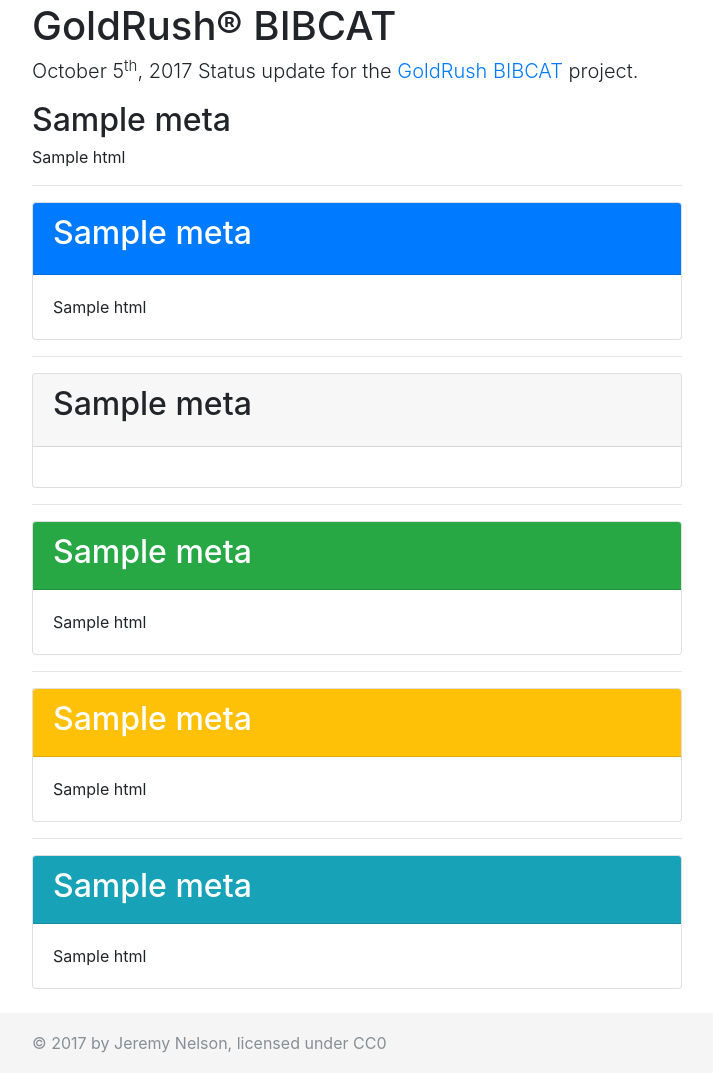
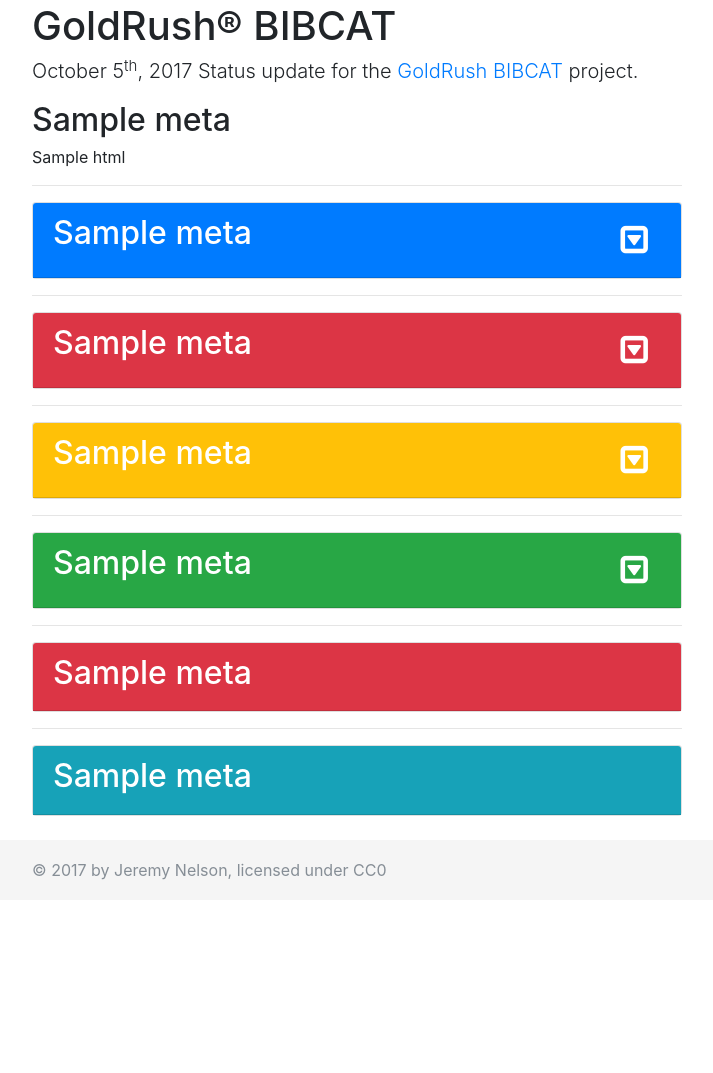
Before and after one commit to jermnelson/prospector-cat-ref, a Flask app: template templates/prospector-cat-ref/index.html in a window 1280 px wide. Shown: the whole page, without its empty margins (283-996 px from the left). After the commit the page ends 880 px from the top, so only its background shows below. Run offline with Flask 2, Linux system fonts and the light colour scheme; the template is opened without the code that fills it: most values are stand-ins (such as "Sample title", 1, 10 or a date in 2020); some libraries are stand-ins or nearby versions.

Commit message:
morning content additions

```diff
--- a/templates/prospector-cat-ref/bml-1-dialogs.html
+++ b/templates/prospector-cat-ref/bml-1-dialogs.html
@@ -184,9 +184,12 @@
 }
 </code></pre>
 
-        <h3>HTML View</h3>
+        <h3>Initial HTML View</h3>
         <img src="{{ url_for('static', filename="img/bm1-html-view.png") }}" style="width: 640px"
-             class="img-thumbnail" alt="Example view of HTML View for BML iteration #1">
+             class="img-thumbnail" alt="Example view of Initial HTML View for BML iteration #1">
+        <h3>Final HTML View</h3>
+        <img src="{{ url_for('static', filename="img/bml-1-html-2-view.png") }}" style="width: 640px"
+             class="img-thumbnail" alt="Example of view of Final HTML View for BML iteration #1">
       </div>
       <div class="modal-footer">
         <button type="button" class="btn btn-secondary" data-dismiss="modal">Close</button>
--- a/templates/prospector-cat-ref/index.html
+++ b/templates/prospector-cat-ref/index.html
@@ -34,9 +34,13 @@
         <hr>
         <div class="card">
             <div class="card-header bg-primary text-white">
-                <h2 class="card-title">{{ pages.get('bml-basics').meta.title }}</h2>
+                <h2 class="card-title">{{ pages.get('bml-basics').meta.title }}
+                    <a href="#" onclick="$('#bml-basics-body').toggleClass('collapse')"
+                       class="btn btn-small text-white pull-right"><i class="fa fa-caret-square-o-down fa-2x"
+                       aria-hidden="true"></i></a>
+                </h2>
             </div>
-            <div class="card-body">
+            <div class="card-body collapse" id="bml-basics-body">
                 <p class="card-text">
                 {{ pages.get('bml-basics').html|safe }}
                 </p>
@@ -44,28 +48,50 @@
         </div>
         <hr>
         <div class="card">
-            <div class="card-header">
-                <h2 class="card-title">{{ pages.get('bml-1-build').meta.title }}</h2>
+            <div class="card-header bg-danger text-white">
+                <h2 class="card-title">{{ pages.get('bml-1-build').meta.title }}
+                    <a href="#" onclick="$('#bml-1-build-body').toggleClass('collapse')"
+                       class="btn btn-small text-white pull-right"><i class="fa fa-caret-square-o-down fa-2x"
+                       aria-hidden="true"></i></a>
+                </h2>
             </div>
-            <div class="card-body">
+            <div class="card-body collapse" id="bml-1-build-body">
                 <p class="card-text"{{ pages.get('bml-1-build').html|safe }}</p>
             </div>
         </div>
         <hr>
         <div class="card">
+            <div class="card-header bg-warning text-white">
+                <h2 class="card-title">{{ pages.get('bml-1-measure').meta.title }}
+                    <a href="#" onclick="$('#bml-1-measure-body').toggleClass('collapse')"
+                       class="btn btn-small text-white pull-right"><i class="fa fa-caret-square-o-down fa-2x"
+                       aria-hidden="true"></i></a>
+                </h2>
+            </div>
+            <div class="card-body collapse" id="bml-1-measure-body">
+                <p class="card-text"{{ pages.get('bml-1-measure').html|safe }}</p>
+            </div>
+        </div>
+
+        <hr>
+        <div class="card">
             <div class="card-header bg-success text-white">
-                <h2>{{ pages.get('bml-1-learning').meta.title }}</h2>
+                <h2>{{ pages.get('bml-1-learning').meta.title }}
+                    <a href="#" onclick="$('#bml-1-learn-body').toggleClass('collapse')"
+                       class="btn btn-small text-white pull-right"><i class="fa fa-caret-square-o-down fa-2x"
+                       aria-hidden="true"></i></a>
+                </h2>
             </div>
-            <div class="card-body">
+            <div class="card-body collapse" id="bml-1-learn-body">
             {{ pages.get('bml-1-learning').html|safe }}
             </div>
         </div>
         <hr>
         <div class="card">
-            <div class="card-header bg-warning text-white">
+            <div class="card-header bg-danger text-white">
                 <h2>{{ pages.get('bml-2-build').meta.title }}</h2>
             </div>
-            <div class="card-body">
+            <div class="card-body collapse">
                 <p class="card-text">{{ pages.get('bml-2-build').html|safe }}</p>
             </div>
         </div>
@@ -74,7 +100,7 @@
             <div class="card-header bg-info text-white">
                 <h2>{{ pages.get('bml-2-measure').meta.title }}</h2>
             </div>
-            <div class="card-body">
+            <div class="card-body collapse">
                 <p class="card-text">{{ pages.get('bml-2-measure').html|safe }}</p>
             </div>
         </div>
```
Also changed, not shown: pages/bml-1-build.md (+2 -2 lines), pages/bml-1-learning.md (+1 -1 lines), pages/bml-1-measure.md (added, +22 -0 lines), pages/bml-2-build.md (+1 -1 lines), pages/bml-2-measure.md (+1 -1 lines), pages/bml-basics.md (+4 -1 lines), static/img/bml-1-html-2-view.png (added).
